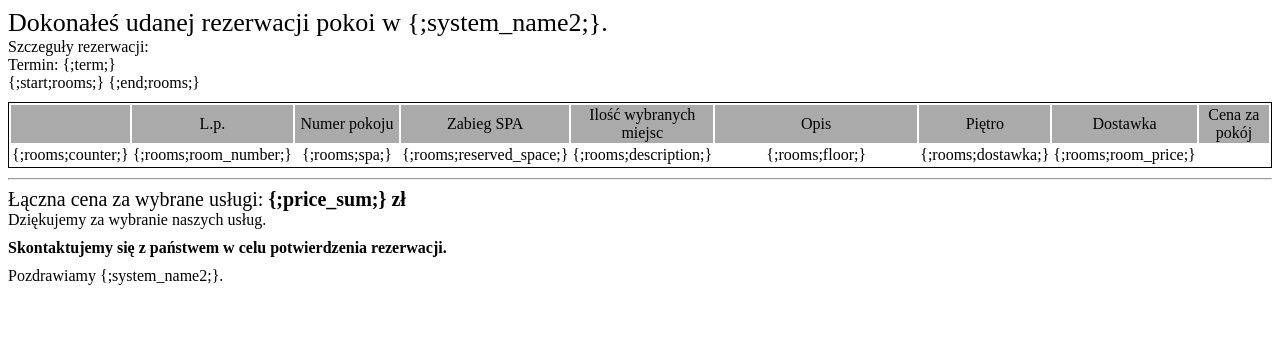
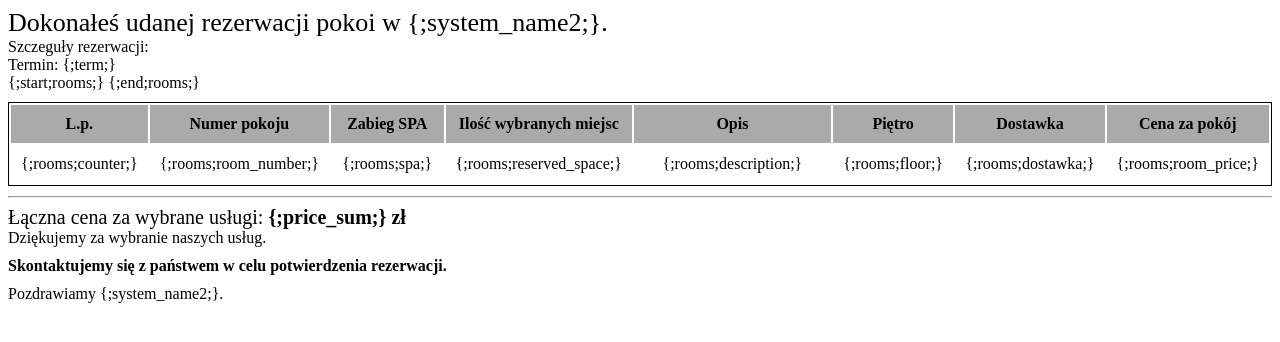
Before and after one commit to chajr/liber, a PHP site: page /templates/user_email.html in a window 1280 px wide. Shown: the top 342 px of the page. Run offline with PHP 8.4, Linux system fonts and the light colour scheme.

Commit message:
fix table styles (issue #3)

```diff
--- a/css/main.css
+++ b/css/main.css
@@ -310,3 +310,6 @@ b{
 .reservation_details table tbody tr.color{
     background-color: #dfd095;
 }
+.reservation_details table td, .reservation_details table th{
+    padding:10px;
+}
--- a/templates/user_email.html
+++ b/templates/user_email.html
@@ -11,6 +11,9 @@
             }
             table tbody tr.color{
                 background-color: #ddd;
+            }
+            table td, table th{
+                padding:10px;
             }
             .price{
                 font-size: 20px;
@@ -36,32 +39,32 @@
         Termin: {;term;}<br/>
         <table width="100%">
             <thead>
-                <th>
-                    <td width="10%">
+                <tr>
+                    <th width="10%">
                         L.p.
-                    </td>
-                    <td width="10%">
+                    </th>
+                    <th width="10%">
                         Numer pokoju
-                    </td>
-                    <td width="10%">
+                    </th>
+                    <th width="10%">
                         Zabieg SPA
-                    </td>
-                    <td width="10%">
+                    </th>
+                    <th width="10%">
                         Ilość wybranych miejsc
-                    </td>
-                    <td width="30%">
+                    </th>
+                    <th width="30%">
                         Opis
-                    </td>
-                    <td width="10%">
+                    </th>
+                    <th width="10%">
                         Piętro
-                    </td>
-                    <td width="10%">
+                    </th>
+                    <th width="10%">
                         Dostawka
-                    </td>
-                    <td width="10%">
+                    </th>
+                    <th width="10%">
                         Cena za pokój
-                    </td>
-                </th>
+                    </th>
+                </tr>
             </thead>
             <tbody>
                 {;start;rooms;}
```
Also changed, not shown: templates/admin_email.html (+20 -17 lines), templates/success.html (+17 -17 lines).
